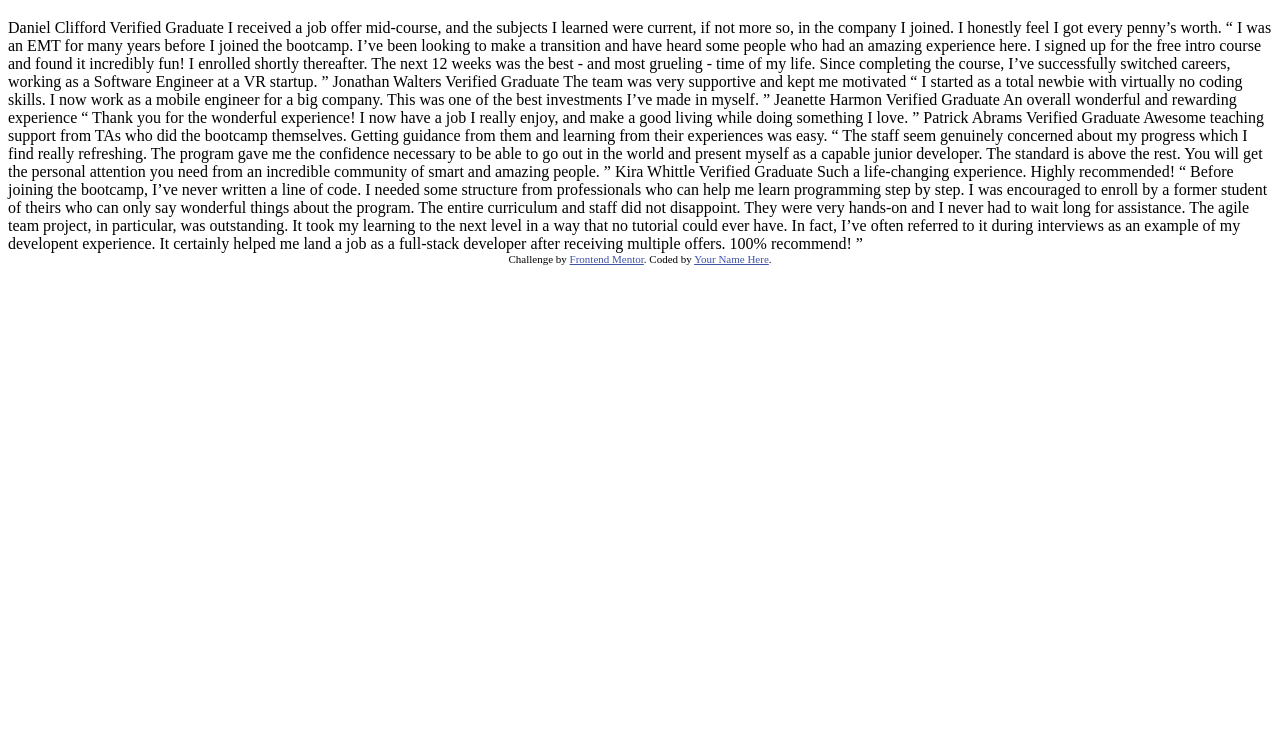
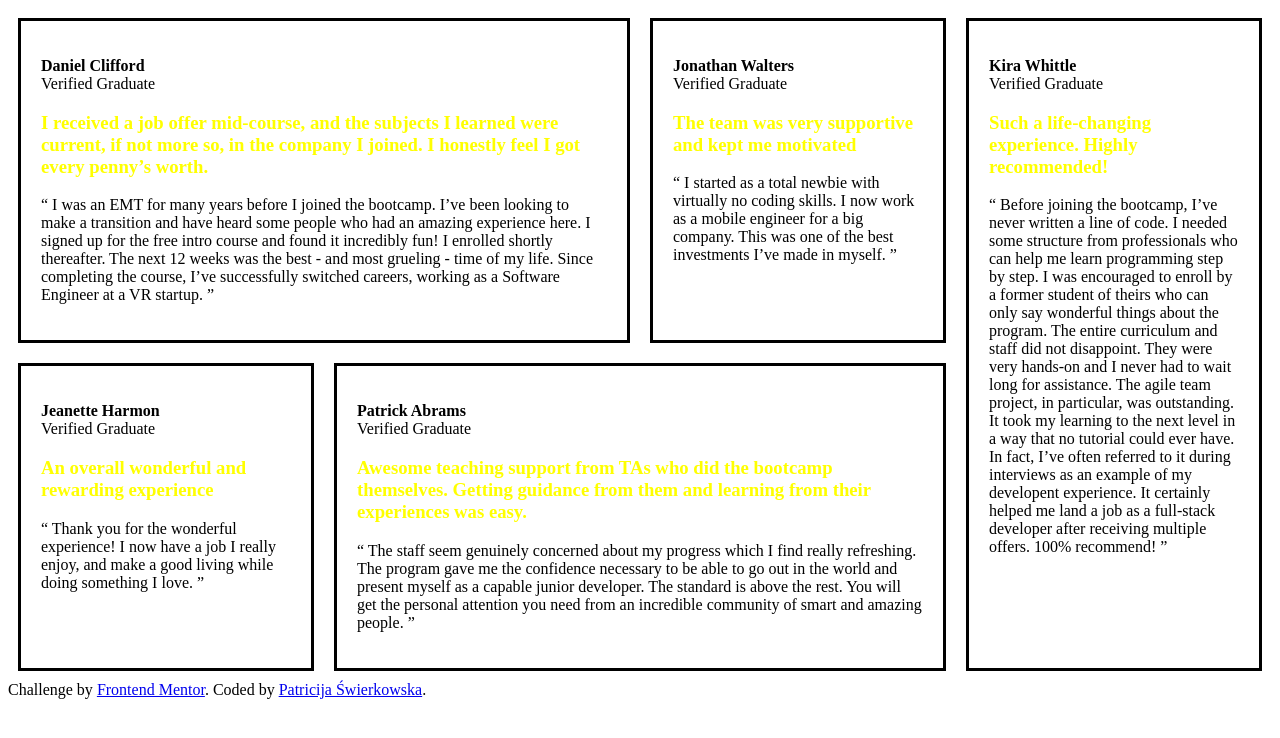
Before and after one commit to Patusznik/grid-testimonials-fm, a plain HTML site: page index.html in a window 1280 px wide. Drawn offline with Linux system fonts and the light colour scheme.

Commit message:
grid exercise

```diff
--- a/index.html
+++ b/index.html
@@ -7,11 +7,12 @@
   <!-- displays site properly based on user's device -->
 
   <link rel="icon" type="image/png" sizes="32x32" href="./images/favicon-32x32.png">
+  <link rel="stylesheet" href="styles.css">
 
   <title>Frontend Mentor | Grid challenge</title>
 
   <!-- Feel free to remove these styles or customise in your own stylesheet 👍 -->
-  <style>
+  <!-- <style>
     .attribution {
       font-size: 11px;
       text-align: center;
@@ -20,87 +21,62 @@
     .attribution a {
       color: hsl(228, 45%, 44%);
     }
-  </style>
+  </style> -->
 </head>
 
 <body>
-  <div class="container description1">
-    <h3></h3>
-    <p><span class="bolded"></span></p>
-  </div>
-  <div class="container description2">
-    <h3></h3>
-    <p><span class="bolded"></span></p>
-  </div>
-  <div class="container description3">
-    <h3></h3>
-    <p><span class="bolded"></span></p>
-  </div>
-  <div class="container description4">
-    <h3></h3>
-    <p><span class="bolded"></span></p>
-  </div>
-  <div class="container description5">
-    <h3></h3>
-    <p><span class="bolded"></span></p>
-  </div>
-
-  Daniel Clifford
-  Verified Graduate
-
-  I received a job offer mid-course, and the subjects I learned were current, if not more so,
-  in the company I joined. I honestly feel I got every penny’s worth.
-
+  <div class="container">
+    <div class="description description1">
+      <p><span class="bolded">Daniel Clifford<br>
+        </span>Verified Graduate
+      </p>
+      <h3> I received a job offer mid-course, and the subjects I learned were current, if not more so,
+        in the company I joined. I honestly feel I got every penny’s worth.</h3>
       “ I was an EMT for many years before I joined the bootcamp. I’ve been looking to make a
       transition and have heard some people who had an amazing experience here. I signed up
       for the free intro course and found it incredibly fun! I enrolled shortly thereafter.
       The next 12 weeks was the best - and most grueling - time of my life. Since completing
       the course, I’ve successfully switched careers, working as a Software Engineer at a VR startup. ”
-
-  Jonathan Walters
-  Verified Graduate
-
-  The team was very supportive and kept me motivated
-
-  “ I started as a total newbie with virtually no coding skills. I now work as a mobile engineer
-  for a big company. This was one of the best investments I’ve made in myself. ”
-
-  Jeanette Harmon
-  Verified Graduate
-
-  An overall wonderful and rewarding experience
-
-  “ Thank you for the wonderful experience! I now have a job I really enjoy, and make a good living
-  while doing something I love. ”
-
-  Patrick Abrams
-  Verified Graduate
-
-  Awesome teaching support from TAs who did the bootcamp themselves. Getting guidance from them and
-  learning from their experiences was easy.
-
-  “ The staff seem genuinely concerned about my progress which I find really refreshing. The program
+      <p></p>
+    </div>
+    <div class="description description2">
+      <p><span class="bolded">Jonathan Walters<br></span>Verified Graduate</p>
+      <h3>The team was very supportive and kept me motivated</h3>
+      <p>“ I started as a total newbie with virtually no coding skills. I now work as a mobile engineer
+        for a big company. This was one of the best investments I’ve made in myself. ”</p>
+    </div>
+    <div class="description description3">
+      <p><span class="bolded">Jeanette Harmon<br></span>Verified Graduate</p>
+      <h3>An overall wonderful and rewarding experience</h3>
+      <p>“ Thank you for the wonderful experience! I now have a job I really enjoy, and make a good living
+        while doing something I love. ”</p>
+    </div>
+    <div class="description description4">
+      <p><span class="bolded">Patrick Abrams<br></span>Verified Graduate</p>
+      <h3>Awesome teaching support from TAs who did the bootcamp themselves. Getting guidance from them and
+        learning from their experiences was easy.</h3>
+      <p>“ The staff seem genuinely concerned about my progress which I find really refreshing. The program
         gave me the confidence necessary to be able to go out in the world and present myself as a capable
         junior developer. The standard is above the rest. You will get the personal attention you need from
-  an incredible community of smart and amazing people. ”
-
-  Kira Whittle
-  Verified Graduate
-
-  Such a life-changing experience. Highly recommended!
-
-  “ Before joining the bootcamp, I’ve never written a line of code. I needed some structure from
+        an incredible community of smart and amazing people. ”</p>
+    </div>
+    <div class="description description5">
+      <p><span class="bolded">Kira Whittle<br></span>Verified Graduate</p>
+      <h3>Such a life-changing experience. Highly recommended!</h3>
+      <p>“ Before joining the bootcamp, I’ve never written a line of code. I needed some structure from
         professionals who can help me learn programming step by step. I was encouraged to enroll by a former
         student of theirs who can only say wonderful things about the program. The entire curriculum and staff
         did not disappoint. They were very hands-on and I never had to wait long for assistance. The agile team
         project, in particular, was outstanding. It took my learning to the next level in a way that no tutorial
         could ever have. In fact, I’ve often referred to it during interviews as an example of my developent
         experience. It certainly helped me land a job as a full-stack developer after receiving multiple offers.
-  100% recommend! ”
+        100% recommend! ”</p>
+    </div>
 
+  </div>
   <div class="attribution">
     Challenge by <a href="https://www.frontendmentor.io?ref=challenge" target="_blank">Frontend Mentor</a>.
-    Coded by <a href="#">Your Name Here</a>.
+    Coded by <a href="#">Patricija Świerkowska</a>.
   </div>
 </body>
 
--- /dev/null
+++ b/styles.css
@@ -0,0 +1,42 @@
+h3 {
+    color: yellow;
+}
+
+.container {
+    display: grid;
+    grid-template-columns: repeat(4, 1fr);
+    justify-content: space-around;
+    /* grid-auto-flow: row;
+    align-content: center; */
+}
+
+.description {
+    border: 3px solid black;
+    padding: 20px;
+    margin: 10px;
+}
+
+.description1 {
+    grid-area: 1 / 1 / 2 / 3;
+
+}
+
+.description2 {
+    grid-area: 1 / 3 / 2 / 4;
+}
+
+.description3 {
+    grid-area: 2 / 1 / 3 / 2;
+}
+
+.description4 {
+    grid-area: 2 / 2 / 3 / 4;
+}
+
+.description5 {
+    grid-area: 1 / 4 / 3 / 4;
+}
+
+.bolded {
+    font-weight: bold;
+}
```
Lines whose indentation alone changed are shown as unchanged.
